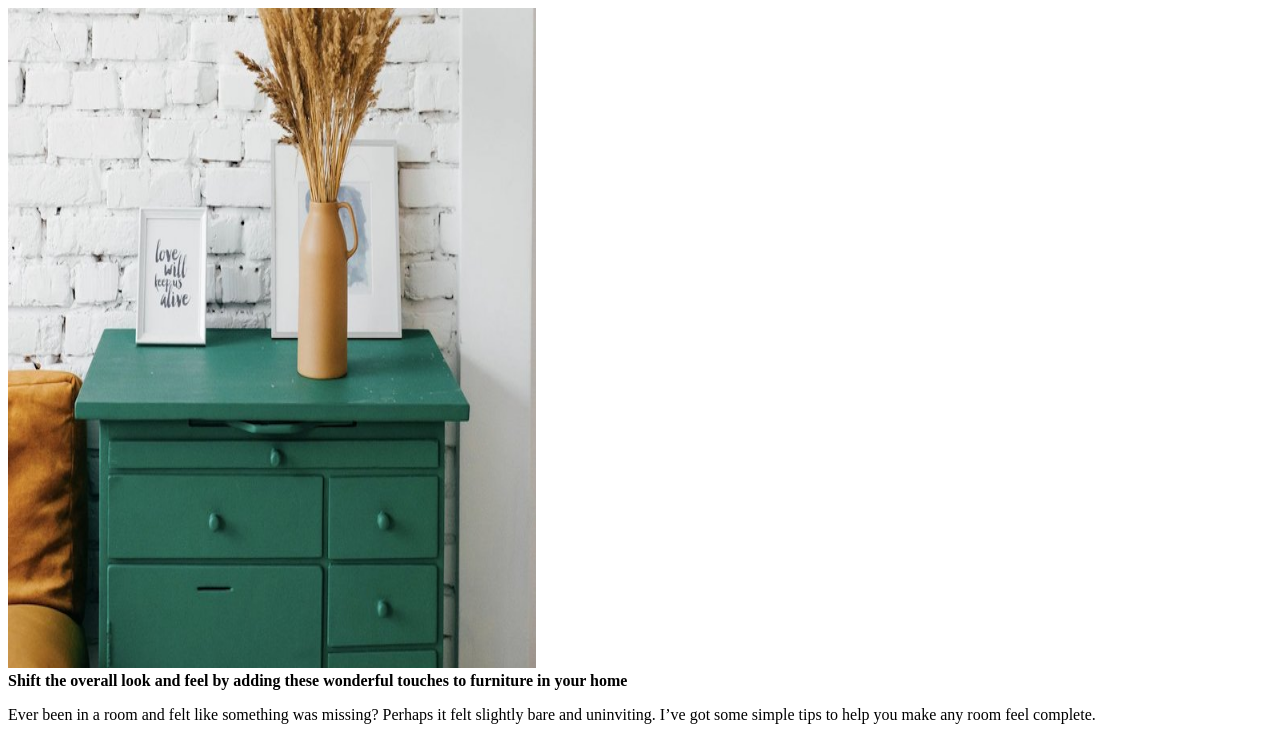
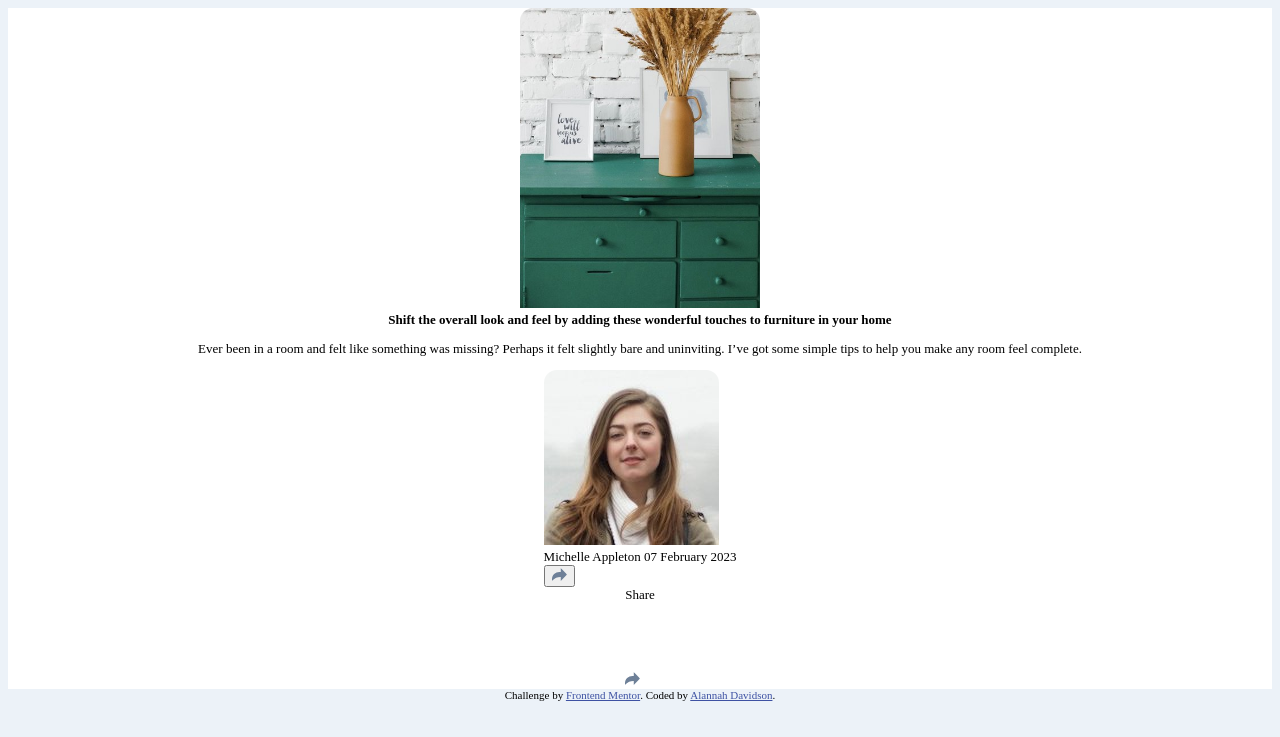
Before and after one commit to alannahdavidson/article-preview, a plain HTML site: page index.html in a window 1280 px wide. Shown: the top 737 px of the page. Drawn offline with Linux system fonts and the light colour scheme.

Commit message:
BEM naming HTML structure

```diff
--- a/index.html
+++ b/index.html
@@ -3,9 +3,8 @@
 <head>
   <meta charset="UTF-8">
   <meta name="viewport" content="width=device-width, initial-scale=1.0"> <!-- displays site properly based on user's device -->
-
   <link rel="icon" type="image/png" sizes="32x32" href="./images/favicon-32x32.png">
-
+  <link rel="stylesheet" href="style.css"/>
   <title>Frontend Mentor | Article preview component</title>
 
   <!-- Feel free to remove these styles or customise in your own stylesheet 👍 -->
@@ -16,57 +15,62 @@
 </head>
 <body>
 
-  <div>
-    <div>
-      <img src="/images/drawers.jpg" height="660" width="528" alt="Forest green drawers with decor in front of a white brick background"/>
+<div id="bg">
+  <article class="container">
+    <div class="container__img">
+      <img class="img" id="drawers" src="/images/drawers.jpg" height="300" width="240" alt="Forest green drawers with decor in front of a white brick background"/>
     </div>
 
-    <div>
-      <span>
+    <div class="container__heading">
+      <span class="heading-text">
         <b>Shift the overall look and feel by adding these wonderful touches to furniture in your home</b>
       </span>
     </div>
 
-    <div>
-      <p>
+    <div class="container__paragraph">
+      <p class="paragraph-text">
         Ever been in a room and felt like something was missing? Perhaps it felt slightly bare and uninviting. I’ve got some simple tips to help you make any room feel complete.
       </p>
     </div>
 
-    <div>
-      <div>
-        <div><img src="/images/avatar-michelle.jpg" height="" width="" alt="Michelle Appleton Headshot"/></div>
+    <div class="container__author">
+      <div class="author__avatar">
+        <div class="avatar__img"><img src="/images/avatar-michelle.jpg" height="" width="" alt="Michelle Appleton Headshot"/></div>
       </div>
-      <div>
-        <span>Michelle Appleton</span>
-        <span>07 February 2023</span>
+      <div class="author__details">
+        <span class="details-name">Michelle Appleton</span>
+        <span class="details-date">07 February 2023</span>
       </div>
-      <div>
-        <button><img src="images/icon-share.svg" alt="Share button arrow"/></button>
+      <div class="author__share">
+        <button class="share__button"><img src="images/icon-share.svg" alt="Share button arrow"/></button>
       </div>
     </div>
 
-    <div>
-      <div>
+    <div class="container__share">
+      <div class="share__text">
         <span>Share</span>
       </div>
 
-      <div>
-        <div><img src="images/icon-facebook.svg" alt="Facebook icon"/></div>
-        <div><img src="images/icon-twitter.svg" alt="Facebook icon"/></div>
-        <div><img src="images/icon-pinterest.svg" alt="Facebook icon"/></div>
+      <div class="share__icons">
+        <div class="icons__item"><img src="images/icon-facebook.svg" alt="Facebook icon"/></div>
+        <div class="icons__item"><img src="images/icon-twitter.svg" alt="Facebook icon"/></div>
+        <div class="icons__item"><img src="images/icon-pinterest.svg" alt="Facebook icon"/></div>
       </div>
 
-      <div>
+      <div class="share__button">
         <img src="images/icon-share.svg" alt="Share button arrow"/>
       </div>
     </div>
-
+  </article>
 </div>
 
-  <div class="attribution">
-    Challenge by <a href="https://www.frontendmentor.io?ref=challenge" target="_blank">Frontend Mentor</a>.
-    Coded by <a href="https://github.com/alannahdavidson/">Alannah Davidson</a>.
-  </div>
+<div class="attribution">
+  Challenge by <a href="https://www.frontendmentor.io?ref=challenge" target="_blank" class="attribution__link">Frontend Mentor</a>.
+  Coded by <a href="https://github.com/alannahdavidson/" class="attribution__link">Alannah Davidson</a>.
+</div>
 </body>
 </html>
+
+<style>
+  @import url('https://fonts.googleapis.com/css2?family=Manrope:wght@500;700&display=swap');
+</style>
--- /dev/null
+++ b/style.scss
@@ -0,0 +1,30 @@
+$socialsBg: hsl(217, 19%, 35%);
+$arrowBg: hsl(214, 17%, 51%);
+$articleContour: hsl(212, 23%, 69%);
+$bodyBg: hsl(210, 46%, 95%);
+$articleBg: white;
+
+* {
+    box-sizing: border-box;
+}
+
+body {
+    font-size: 13px;
+    background-color: $bodyBg;
+}
+
+h1, h2, h3, h4, h5, h6 {
+    font-family: 'Manrope', sans-serif;
+}
+
+.container {
+    align-items: center;
+    display: flex;
+    flex-direction: column;
+    background-color: $articleBg;
+}
+
+img {
+    object-fit: cover;
+    border-radius: 1em 1em 0 0;
+}
```
Also changed, not shown: images/drawers-mobile-300-x-240.jpg (added), style.css, 1 other file.
